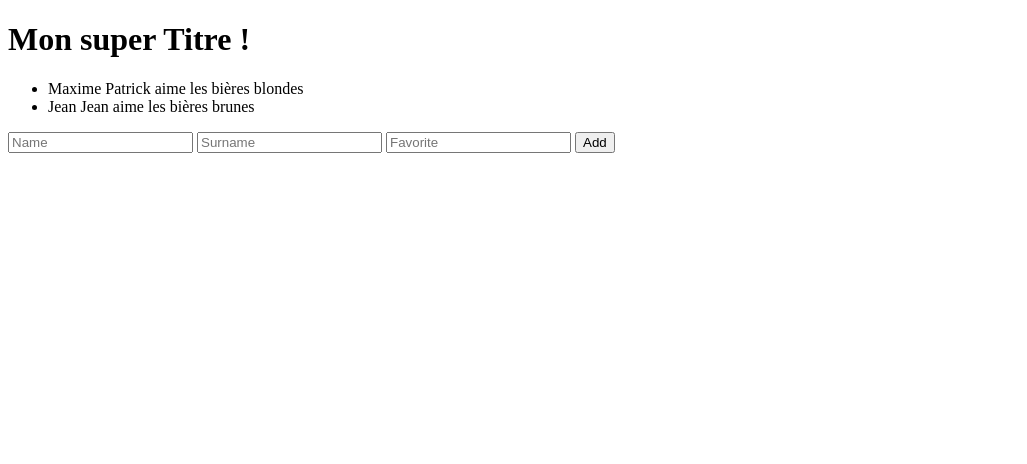
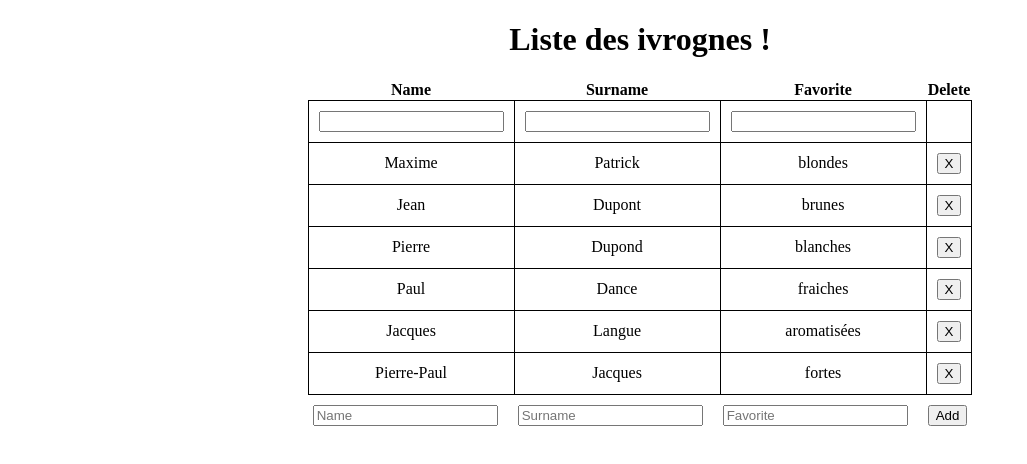
Before and after one commit to MaBeuLux88/bnpBeer, a plain HTML site: page index.html in a window 1280 px wide. Shown: the whole page, without its empty margins (0-1027 px from the left). Drawn offline with Linux system fonts and the light colour scheme.

Commit message:
new version with a clean table and some design

```diff
--- a/app/beers/beersList.js
+++ b/app/beers/beersList.js
@@ -4,12 +4,16 @@ angular.module('beers.list', [])
     .controller('BeersListCtrl', ['$scope', function ($scope) {
 
         $scope.newPerson = {};
-        $scope.view = {title: 'Mon super Titre !'};
+        $scope.view = {title: 'Liste des ivrognes !'};
 
         $scope.persons = [
             {name: 'Maxime', surname: 'Patrick', favorite: 'blondes'},
-            {name: 'Jean', surname: 'Jean', favorite: 'brunes'}];
-
+            {name: 'Jean', surname: 'Dupont', favorite: 'brunes'},
+            {name: 'Pierre', surname: 'Dupond', favorite: 'blanches'},
+            {name: 'Paul', surname: 'Dance', favorite: 'fraiches'},
+            {name: 'Jacques', surname: 'Langue', favorite: 'aromatisées'},
+            {name: 'Pierre-Paul', surname: 'Jacques', favorite: 'fortes'}
+        ];
 
         $scope.addPerson = function () {
             if ($scope.personForm.$invalid)
@@ -19,4 +23,8 @@ angular.module('beers.list', [])
             $scope.personForm.$setPristine();
         };
 
+        $scope.removePerson = function (person) {
+            $scope.persons.splice( $scope.persons.indexOf(person), 1 );
+        }
+
     }]);
--- a/app/beers/beersList.tpl.html
+++ b/app/beers/beersList.tpl.html
@@ -1,21 +1,53 @@
-<div>
+<div class="div-beers">
     <h1>{{view.title}}</h1>
-    <ul>
-        <li ng-repeat="person in persons">
-            {{person.name}} {{person.surname}} aime les bières {{person.favorite}}
-        </li>
-    </ul>
+    <table class="tab-data">
+        <th>Name</th>
+        <th>Surname</th>
+        <th>Favorite</th>
+        <th>Delete</th>
+        <tr>
+            <td><input type="text" ng-model="search.name"></td>
+            <td><input type="text" ng-model="search.surname"></td>
+            <td><input type="text" ng-model="search.favorite"></td>
+            <td></td>
+        </tr>
+        <tr ng-repeat="person in persons | filter:search">
+            <td>{{person.name}}</td>
+            <td>{{person.surname}}</td>
+            <td>{{person.favorite}}</td>
+            <td>
+                <button ng-click="removePerson(person)">X</button>
+            </td>
+        </tr>
+    </table>
     <form name="personForm" ng-submit="addPerson()" novalidate>
-        <input type="text" name="personName" ng-model="newPerson.name" size="20" placeholder="Name" required>
-        <input type="text" name="personSurname" ng-model="newPerson.surname" size="20" placeholder="Surname" required>
-        <input type="text" name="favorite" ng-model="newPerson.favorite" size="20" placeholder="Favorite" required>
-        <button type="submit">Add</button>
+        <table class="tab-form">
+            <tr>
+                <td>
+                    <input type="text" name="personName" ng-model="newPerson.name" size="20" placeholder="Name"
+                           required>
+                </td>
+                <td>
+                    <input type="text" name="personSurname" ng-model="newPerson.surname" size="20" placeholder="Surname"
+                           required>
+                </td>
+                <td>
+                    <input type="text" name="favorite" ng-model="newPerson.favorite" size="20" placeholder="Favorite"
+                           required>
+                </td>
+                <td>
+                    <button type="submit">Add</button>
+                </td>
+            </tr>
+        </table>
         <br>
 
-        <div ng-show="personForm.$submitted && personForm.$invalid">
+        <div class="error" ng-show="personForm.$submitted && personForm.$invalid">
             <div ng-show="personForm.personName.$error.required">Renseigne ton Name</div>
             <div ng-show="personForm.personSurname.$error.required">Renseigne ton Surname</div>
             <div ng-show="personForm.favorite.$error.required">Renseigne ta favorite binouze !</div>
         </div>
     </form>
+
+
 </div>
--- a/index.html
+++ b/index.html
@@ -1,6 +1,7 @@
 <!doctype html>
 <html ng-app="beerApp">
 <head>
+    <meta charset="utf-8"/>
     <link rel="stylesheet" href="style.css">
 </head>
 <body>
--- a/style.css
+++ b/style.css
@@ -1,4 +1,34 @@
-.done-true {
-  text-decoration: line-through;
-  color: grey;
+.tab-data tr td {
+    border: solid black 1px;
+    padding: 10px;
 }
+
+.tab-data {
+    text-align: center;
+    margin: auto;
+    padding: 15px;
+    border-collapse: collapse;
+}
+
+.tab-form tr td {
+    padding: 10px;
+}
+
+.tab-form {
+    text-align: center;
+    margin: auto;
+    padding: 15px;
+    border-collapse: collapse;
+}
+
+h1 {
+    text-align: center;
+}
+
+form {
+    text-align: center;
+}
+
+.error {
+    color: red;
+}
```
Lines whose indentation alone changed are shown as unchanged.
